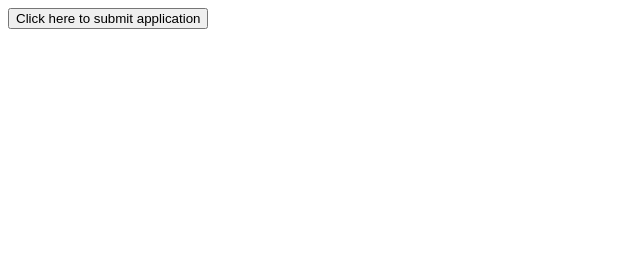
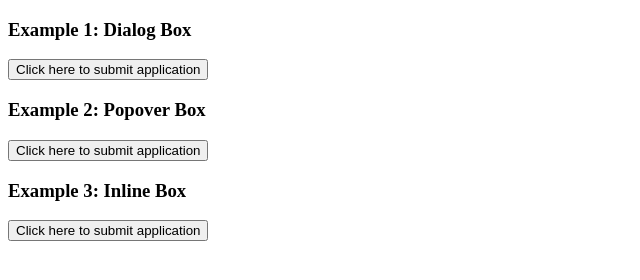
Before and after one commit to bgooldfed/bgooldfed.github.io, a plain HTML site: page index.html in a window 1280 px wide. Shown: the whole page, without its empty margins (0-640 px from the left). Drawn offline with Linux system fonts and the light colour scheme.

Commit message:
Update index.html

```diff
--- a/index.html
+++ b/index.html
@@ -1,7 +1,12 @@
 <!DOCTYPE html>
 <html>
     <body>
+        <h3>Example 1: Dialog Box</h3>
         <button id="SubmitButton">Click here to submit application</button>
+        <h3>Example 2: Popover Box</h3>
+        <button id="PopOverButton">Click here to submit application</button>
+        <h3>Example 3: Inline Box</h3>
+        <button id="InlineButton">Click here to submit application</button>
     </body>
 
 <!--BEGIN QUALTRICS WEBSITE FEEDBACK SNIPPET-->
@@ -15,4 +20,3 @@
     try{(new g(100,"r","QSI_S_ZN_5uKDeHk033pLKkK","https://zn5ukdehk033plkkk-federation.siteintercept.qualtrics.com/SIE/?Q_ZID=ZN_5uKDeHk033pLKkK")).start()}catch(i){}})();
     </script><div id='ZN_5uKDeHk033pLKkK'><!--DO NOT REMOVE-CONTENTS PLACED HERE--></div>
     <!--END WEBSITE FEEDBACK SNIPPET-->
-</html>
```
